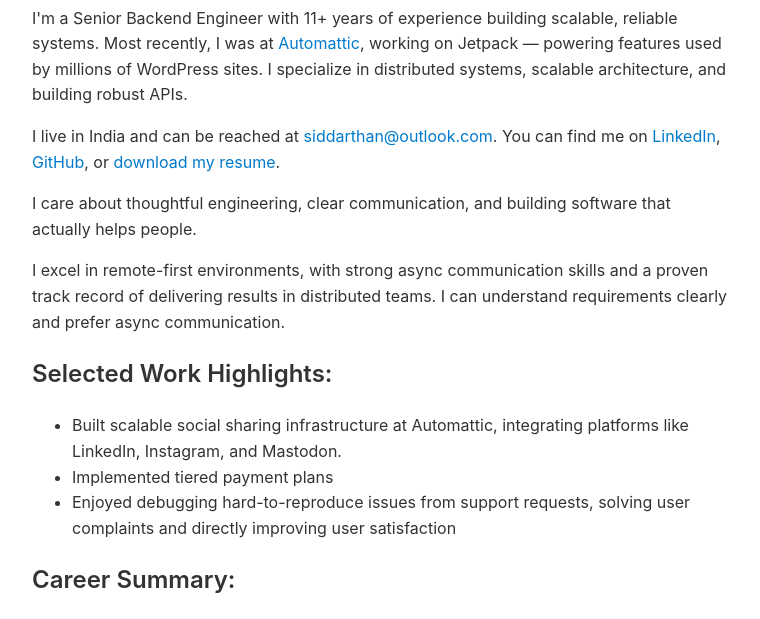
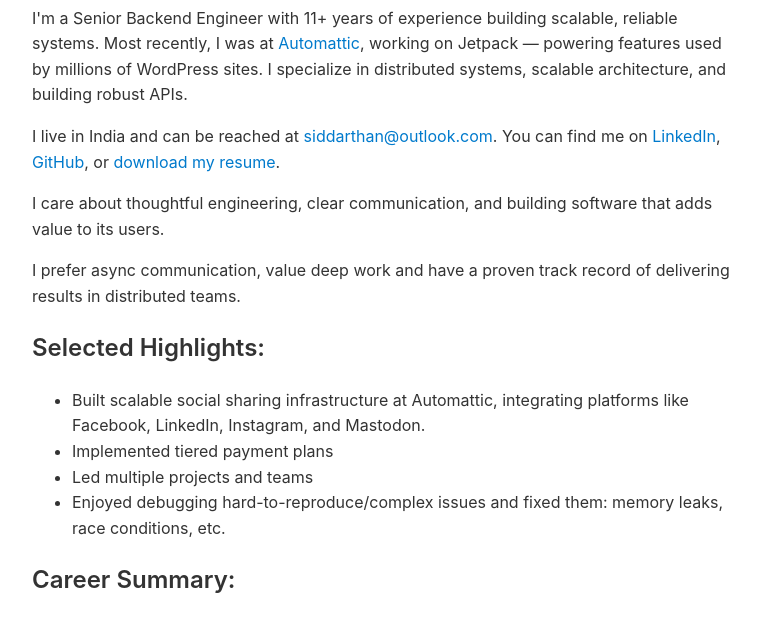
Before and after one commit to spsiddarthan/about-me, a plain HTML site: page index.html in a window 1280 px wide. Shown: the part 99-718 px from the top of the page, without its empty margins (258-1018 px from the left). Drawn offline with Linux system fonts and the light colour scheme; a script that the page names is missing.

Commit message:
Trim highlights

```diff
--- a/index.html
+++ b/index.html
@@ -65,15 +65,16 @@
 
   <p>I live in India and can be reached at <a href="mailto:siddarthan@outlook.com">siddarthan@outlook.com</a>. You can find me on <a href="https://www.linkedin.com/in/spsiddarthan/" target="_blank" onclick="window.va.track('LinkedIn Click');">LinkedIn</a>, <a href="https://github.com/spsiddarthan" target="_blank" onclick="window.va.track('GitHub Click');">GitHub</a>, or  <a href="assets/resume.pdf" download onclick="window.va.track('Resume Download');">download my resume</a>.</p>
 
-  <p>I care about thoughtful engineering, clear communication, and building software that actually helps people.</p>
+  <p>I care about thoughtful engineering, clear communication, and building software that adds value to its users.</p>
 
-  <p>I excel in remote-first environments, with strong async communication skills and a proven track record of delivering results in distributed teams. I can understand requirements clearly and prefer async communication.</p>
+  <p>I prefer async communication, value deep work and have a proven track record of delivering results in distributed teams.</p>
 
-  <h2>Selected Work Highlights:</h2>
+  <h2>Selected Highlights:</h2>
   <ul>
-    <li>Built scalable social sharing infrastructure at Automattic, integrating platforms like LinkedIn, Instagram, and Mastodon.</li>
+    <li>Built scalable social sharing infrastructure at Automattic, integrating platforms like Facebook, LinkedIn, Instagram, and Mastodon.</li>
     <li>Implemented tiered payment plans</li>
-    <li>Enjoyed debugging hard-to-reproduce issues from support requests, solving user complaints and directly improving user satisfaction</li>
+    <li>Led multiple projects and teams</li>
+    <li>Enjoyed debugging hard-to-reproduce/complex issues and fixed them: memory leaks, race conditions, etc.</li>
   </ul>
 
   <h2>Career Summary:</h2>
```
